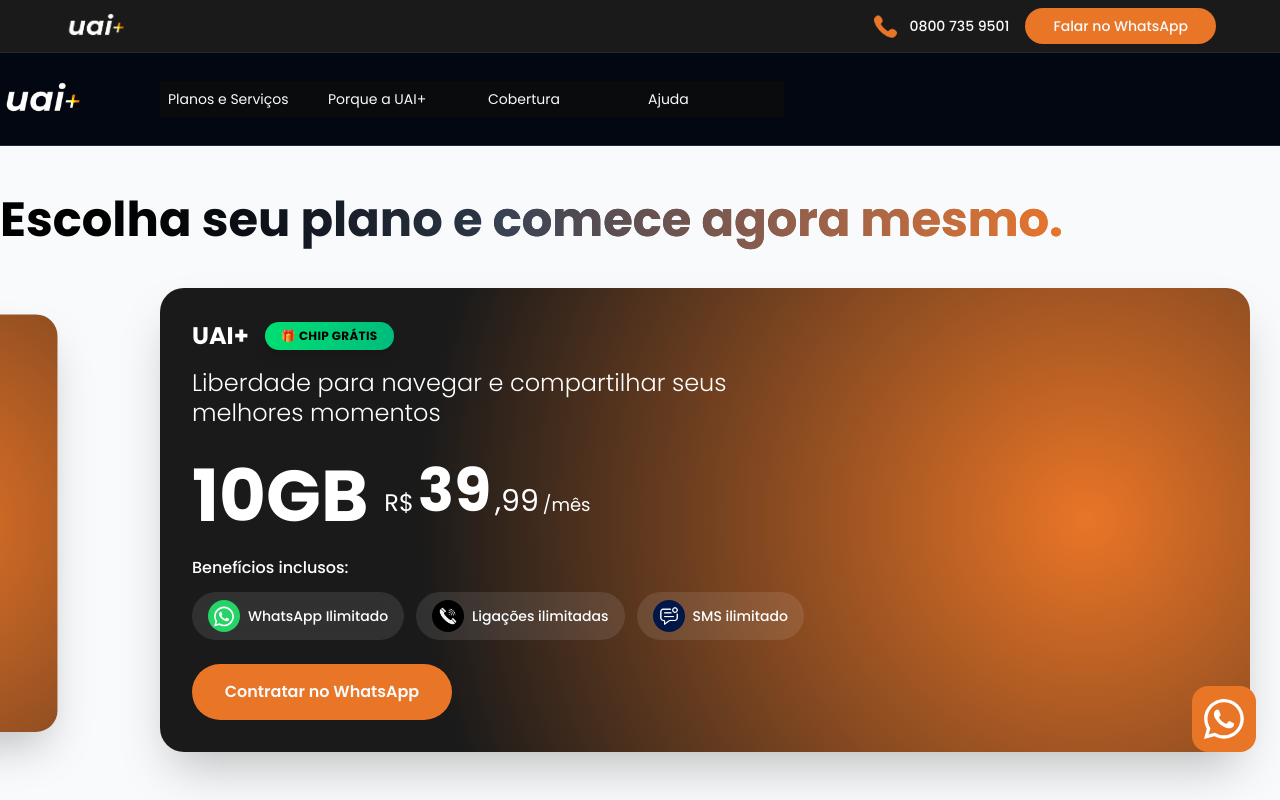
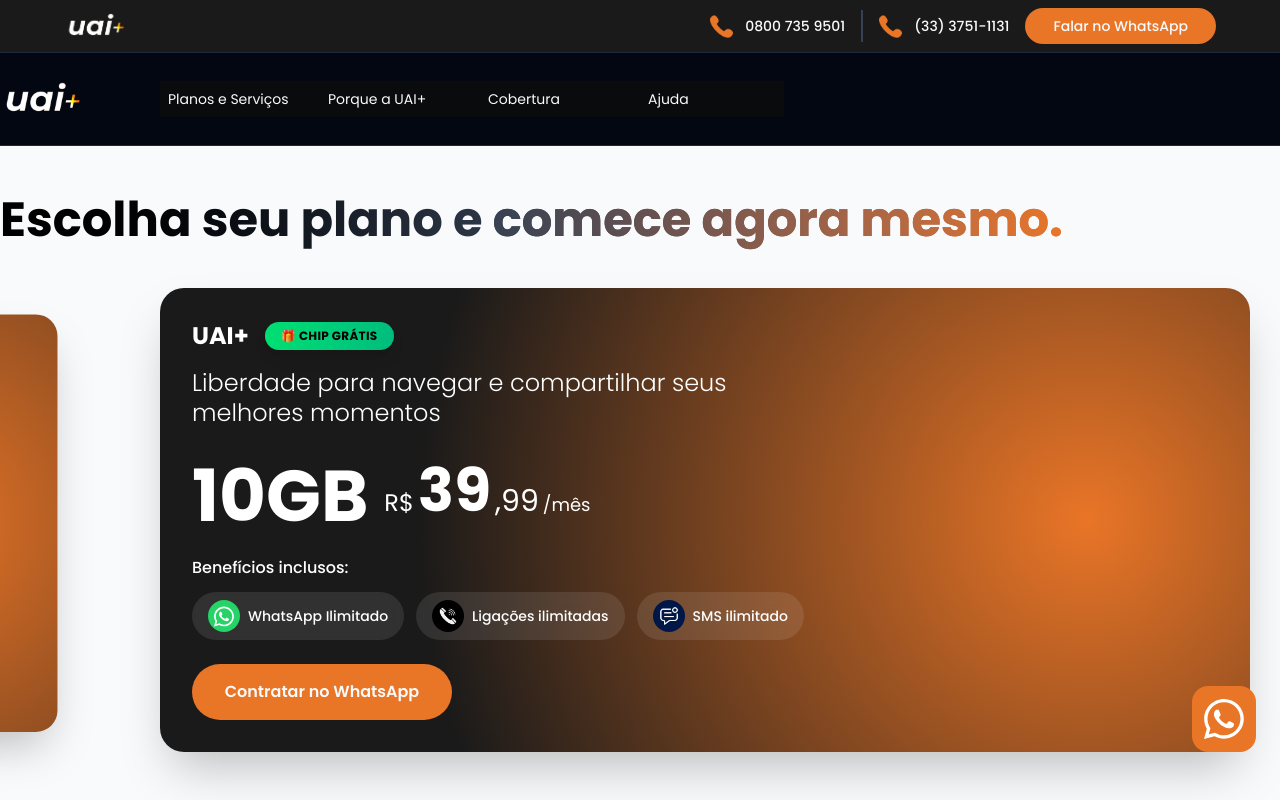
Before and after one commit to lazaroalvesr/uai-operadora, a Next.js app: page / in a window 1280 px wide. Shown: the top 800 px of the page. Built offline with nearby package versions, Linux system fonts and the light colour scheme.

Commit message:
feat: add new item subheader

```diff
--- a/src/components/SubHeader.tsx
+++ b/src/components/SubHeader.tsx
@@ -29,8 +29,25 @@
                             width={23}
                             height={23}
                         />
-                        <p className="text-gray-50 text-[14px] font-medium lg:flex hidden">
+                        <p className="text-gray-50 text-[14px] font-medium md:flex lg:flex hidden">
                             0800 735 9501
+                        </p>
+                    </Link>
+
+                    <div className="w-0.5 h-8 bg-gray-700"></div>
+
+                    <Link
+                        href="tel:08007359501"
+                        rel="noopener noreferrer"
+                        className="flex items-center gap-2 lg:gap-3 hover:opacity-80 transition-opacity">
+                        <Image
+                            src="/Icons/telefone_subHeader.png"
+                            alt="Ícone telefone"
+                            width={23}
+                            height={23}
+                        />
+                        <p className="text-gray-50 text-[14px] font-medium md:flex lg:flex hidden">
+                            (33) 3751-1131
                         </p>
                     </Link>
 
```
